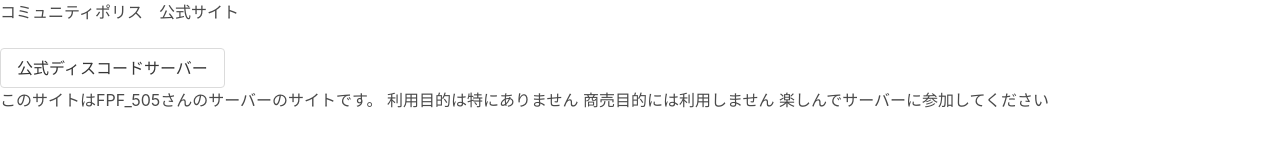
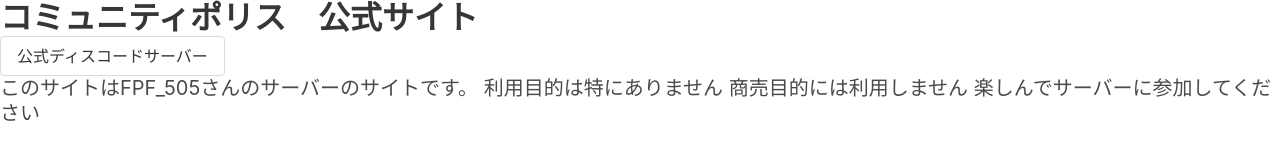
Before and after one commit to kuitcodekt/Comunity, a plain HTML site: page index.html in a window 1280 px wide. Drawn offline with nearby package versions, Linux system fonts and the light colour scheme.

Commit message:
index.html

```diff
--- a/index.html
+++ b/index.html
@@ -6,9 +6,9 @@
     <link rel="stylesheet" href="https://cdn.jsdelivr.net/npm/bulma@0.9.4/css/bulma.min.css">
   </head>
 <title>コミュニティポリス</title>
-<h1>コミュニティポリス　公式サイト</h1><br>
+<a class="title">コミュニティポリス　公式サイト</a><br>
 <a href="https://discord.gg/9brckWttU7" class="button">公式ディスコードサーバー</a><br>
-<h2>このサイトはFPF_505さんのサーバーのサイトです。
+<a class="subtitle">このサイトはFPF_505さんのサーバーのサイトです。
 利用目的は特にありません
 商売目的には利用しません
 楽しんでサーバーに参加してください</h2>
```
